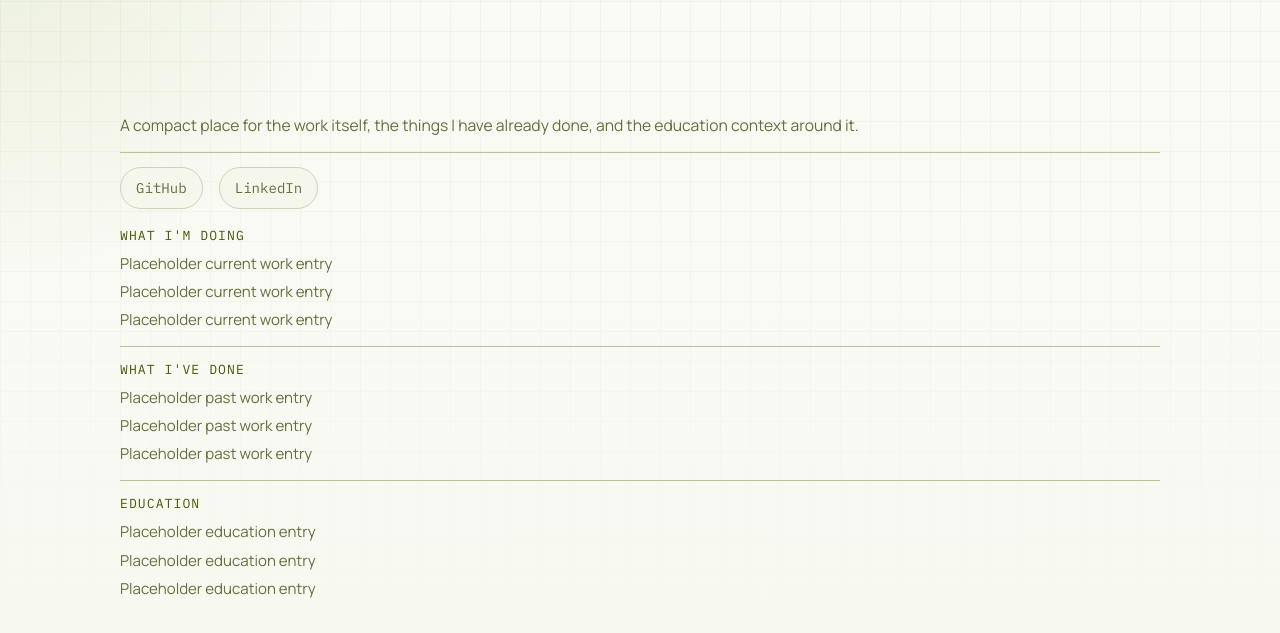
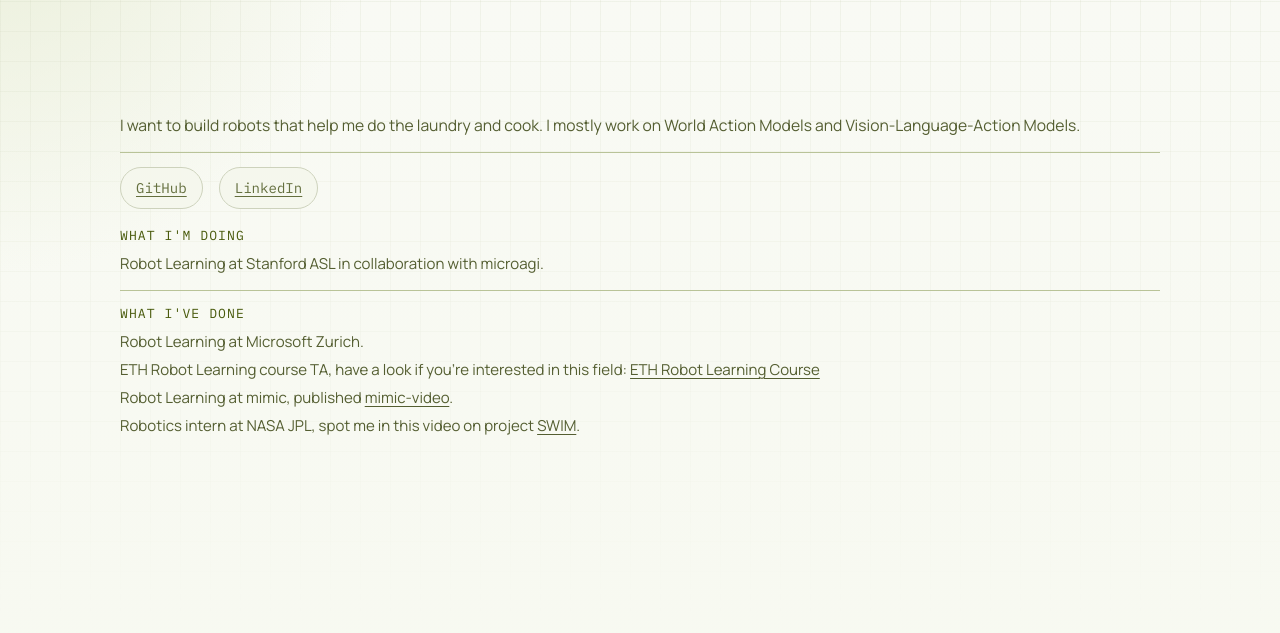
Before and after one commit to lachenbach/lachenbach.github.io, a website built with Vite: page experience.html in a window 1280 px wide. Shown: the part 89-722 px from the top of the page. Built offline with nearby package versions, Linux system fonts and the light colour scheme.

Commit message:
some more content

```diff
--- a/experience.html
+++ b/experience.html
@@ -25,11 +25,10 @@
             </nav>
         </header>
 
-        <main class="content">
+        <main class="content experience-page">
             <section class="finds-intro">
                 <p class="finds-note">
-                    A compact place for the work itself, the things I have already done,
-                    and the education context around it.
+                    I want to build robots that help me do the laundry and cook. I mostly work on World Action Models and Vision-Language-Action Models.
                 </p>
                 <div class="finds-divider" aria-hidden="true"></div>
                 <div class="social-row experience-links" aria-label="External links">
@@ -42,9 +41,7 @@
                 <div class="finds-group">
                     <p class="finds-heading">What I&apos;m Doing</p>
                     <div class="finds-entry-list">
-                        <p>Placeholder current work entry</p>
-                        <p>Placeholder current work entry</p>
-                        <p>Placeholder current work entry</p>
+                        <p>Robot Learning at Stanford ASL in collaboration with microagi.</p>
                     </div>
                 </div>
 
@@ -53,22 +50,23 @@
                 <div class="finds-group">
                     <p class="finds-heading">What I&apos;ve Done</p>
                     <div class="finds-entry-list">
-                        <p>Placeholder past work entry</p>
-                        <p>Placeholder past work entry</p>
-                        <p>Placeholder past work entry</p>
+                        <p>Robot Learning at Microsoft Zurich.</p>
+                        <p>ETH Robot Learning course TA, have a look if you&apos;re interested in this field: <a href="https://github.com/mees-robot-learning-course/ethz-course-2026" target="_blank" rel="noreferrer">ETH Robot Learning Course</a></p>
+                        <p>Robot Learning at mimic, published <a href="https://mimic-video.github.io" target="_blank" rel="noreferrer">mimic-video</a>.</p>
+                        <p>Robotics intern at NASA JPL, spot me in this video on project <a href="https://www.youtube.com/watch?v=sz0SWy7bCzU" target="_blank" rel="noreferrer">SWIM</a>.</p>
                     </div>
                 </div>
 
-                <div class="finds-divider" aria-hidden="true"></div>
+                <!-- <div class="finds-divider" aria-hidden="true"></div> -->
 
-                <div class="finds-group">
+                <!-- <div class="finds-group">
                     <p class="finds-heading">Education</p>
                     <div class="finds-entry-list">
                         <p>Placeholder education entry</p>
                         <p>Placeholder education entry</p>
                         <p>Placeholder education entry</p>
                     </div>
-                </div>
+                </div> -->
             </section>
         </main>
     </div>
--- a/styles.css
+++ b/styles.css
@@ -347,6 +347,18 @@ h2 {
     margin-bottom: 6px;
 }
 
+.experience-page .finds-note,
+.experience-page .finds-entry-list p {
+    color: hsl(73 32% 28%);
+}
+
+.experience-page .social-row a,
+.experience-page .finds-entry-list a {
+    text-decoration: underline;
+    text-decoration-thickness: 1px;
+    text-underline-offset: 0.18em;
+}
+
 @media (max-width: 900px) {
     .site-header,
     .wave-lockup {
```
Also changed, not shown: finds.html (+4 -11 lines), llm-pretraining-lessons.html (+2 -2 lines).
